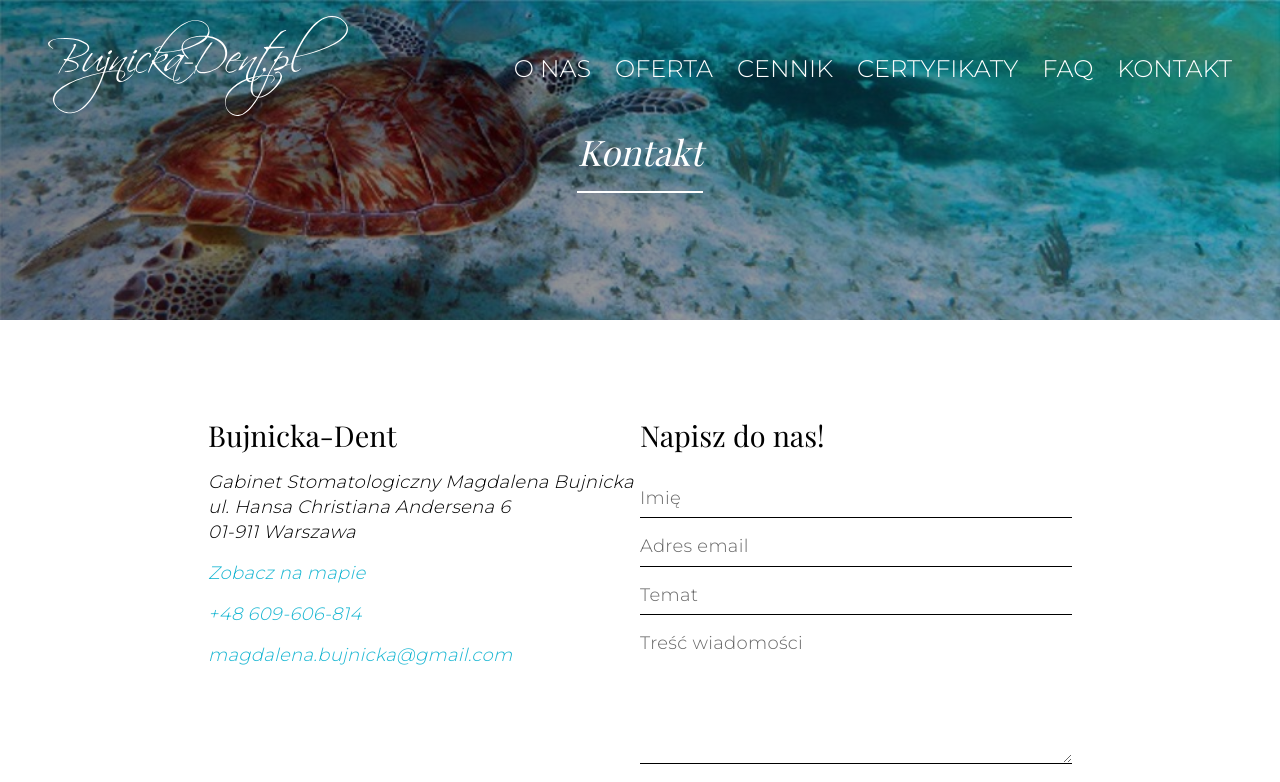
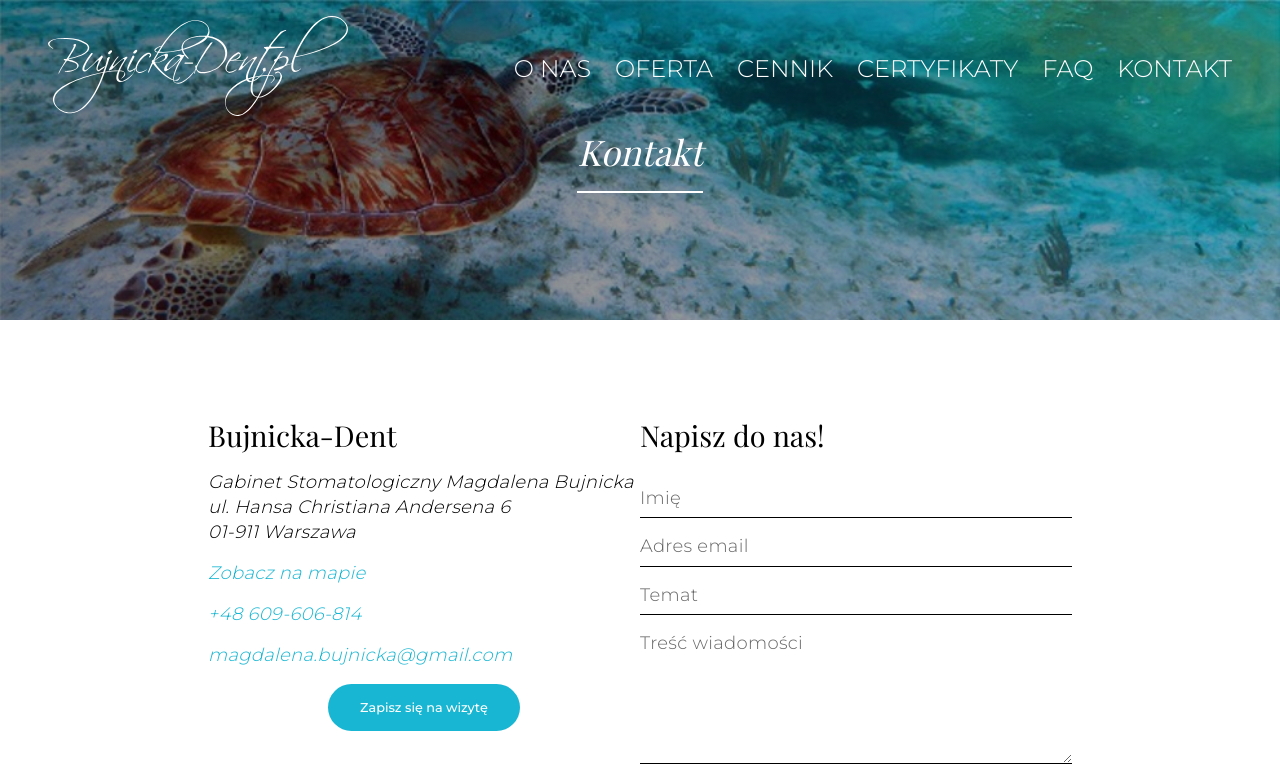
Before and after one commit to ArtoszBart/bujnicka-dent, a React (Create React App) app: page /contact in a window 1280 px wide. Shown: the top 782 px of the page. Built offline with nearby package versions, Linux system fonts and the light colour scheme; a web font is replaced by a local one.

Commit message:
Added button to appointment in Contact page

```diff
--- a/src/components/pages/Contact.js
+++ b/src/components/pages/Contact.js
@@ -1,4 +1,5 @@
 import React from 'react';
+import { Link } from 'react-router-dom'
 import ContactForm from '../fragments/forms/ContactForm';
 import ParallaxBaner from '../fragments/ParallaxBanner'
 
@@ -19,6 +20,9 @@ function Contact() {
 							<a className="text-link" href="tel:+48609606814">+48 609-606-814</a><br />
 							<a className="text-link" href="mailto:magdalena.bujnicka@gmail.com">magdalena.bujnicka@gmail.com</a>
 						</address>
+						<div className='appointment'>
+							<Link to='/appointment' className='button'>Zapisz się na wizytę</Link>
+						</div>
 					</div>
 					<ContactForm />
 				</section>
--- a/src/styles/pages/_contact.scss
+++ b/src/styles/pages/_contact.scss
@@ -8,6 +8,12 @@
 		address a {
 			display: inline-block;
 			margin-top: 1rem;
+		}
+
+		.appointment {
+			display: flex;
+			justify-content: center;
+			// align-items: center;
 		}
 	}
 
```
